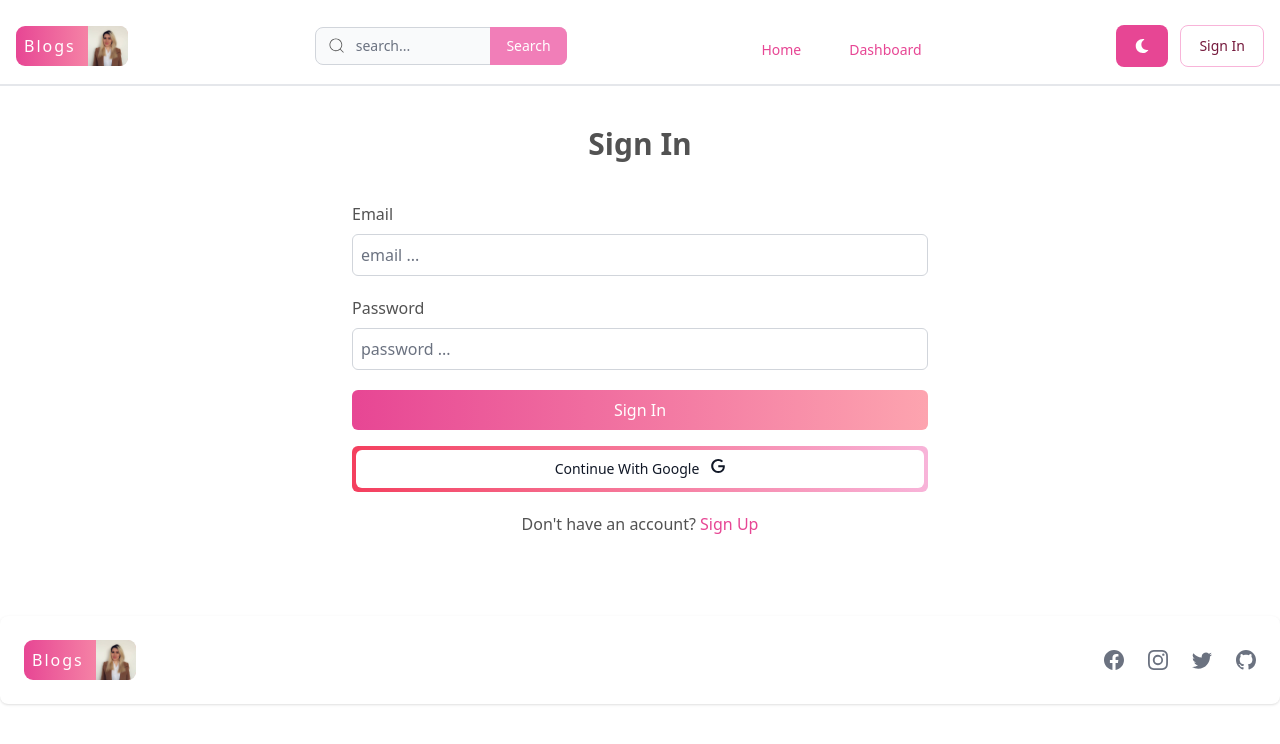
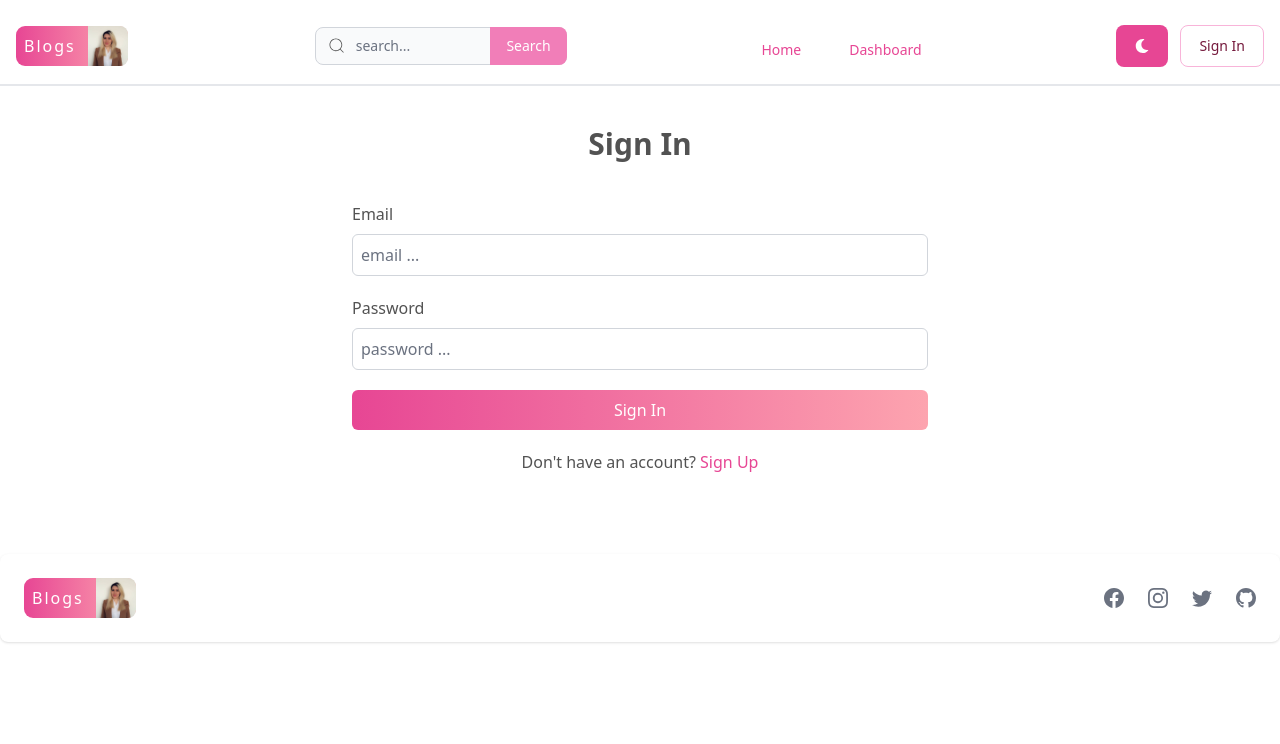
Before and after one commit to Ayda-Ahmadpour/MyBlog, a React (Create React App) app: page /SignIn in a window 1280 px wide. Shown: the top 744 px of the page. Built offline with nearby package versions, Linux system fonts and the light colour scheme; no server answers.

Commit message:
comment the googlebtn to work on more

```diff
--- a/src/pages/SignIn/SignIn.js
+++ b/src/pages/SignIn/SignIn.js
@@ -8,7 +8,7 @@ import {
   successfulSignIn,
   failSignIn,
 } from "../../redux/slice/userSlice";
-import GoogleBtn from "../../components/GoogleBtn/GoogleBtn";
+// import GoogleBtn from "../../components/GoogleBtn/GoogleBtn";
 export default function SignIn() {
   const BASE_URL = process.env.REACT_APP_SERVER_URL;
   const dispatch = useDispatch();
@@ -81,7 +81,7 @@ export default function SignIn() {
               "Sign In"
             )}
           </button>
-          <GoogleBtn />
+          {/* <GoogleBtn /> */}
         </form>
         <div className="mt-5 text-center">
           <p>
--- a/src/pages/SignUp/SignUp.js
+++ b/src/pages/SignUp/SignUp.js
@@ -2,7 +2,7 @@ import React, { useState } from "react";
 import { Link, useNavigate } from "react-router-dom";
 import axios from "axios";
 import { Alert, Spinner } from "flowbite-react";
-import GoogleBtn from "../../components/GoogleBtn/GoogleBtn";
+// import GoogleBtn from "../../components/GoogleBtn/GoogleBtn";
 
 export default function SignUp() {
   const BASE_URL = process.env.REACT_APP_SERVER_URL;
@@ -93,7 +93,7 @@ export default function SignUp() {
               "Sign Up"
             )}
           </button>
-          <GoogleBtn />
+          {/* <GoogleBtn /> */}
         </form>
         <div className="mt-5 text-center">
           <p>
```
